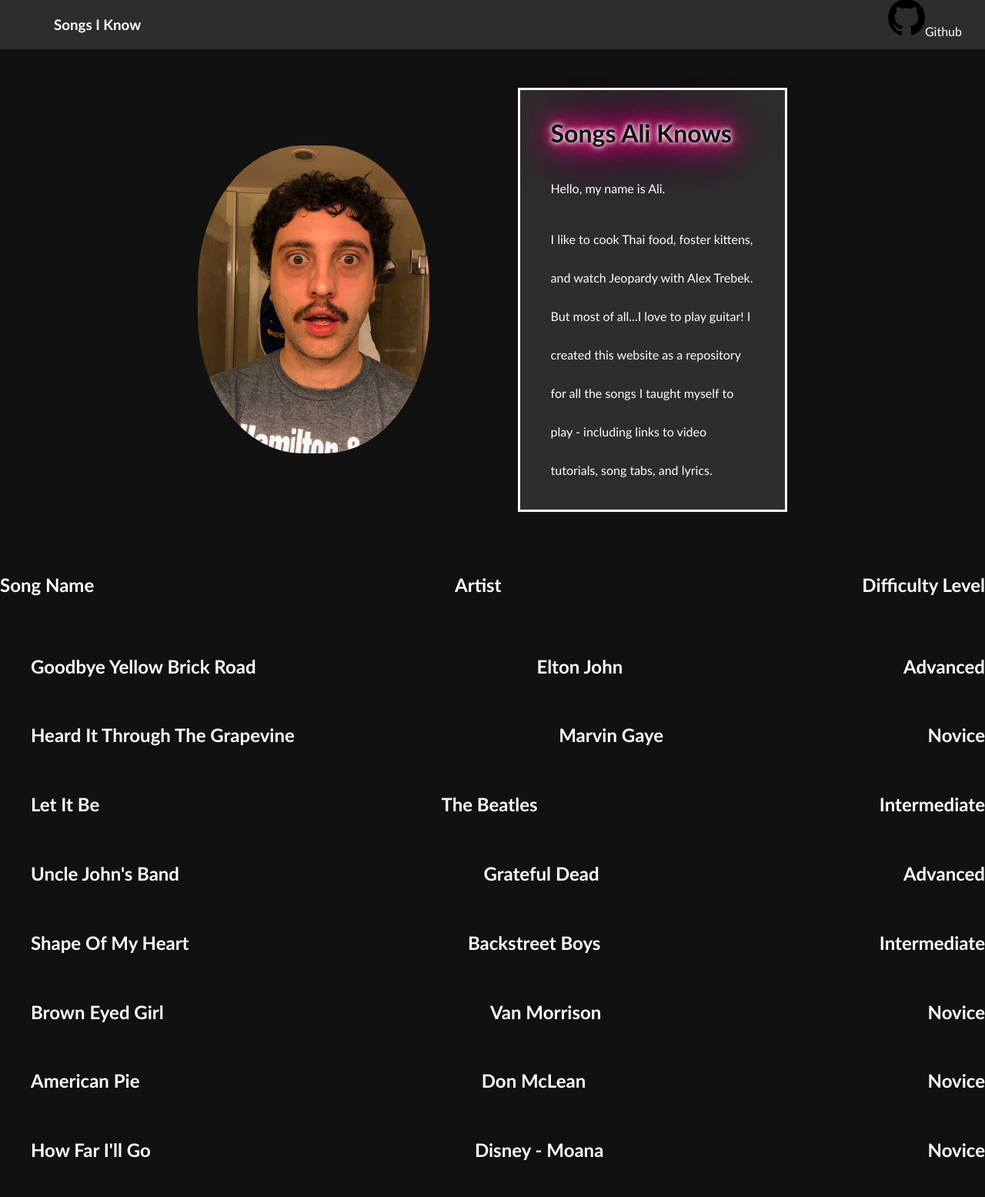
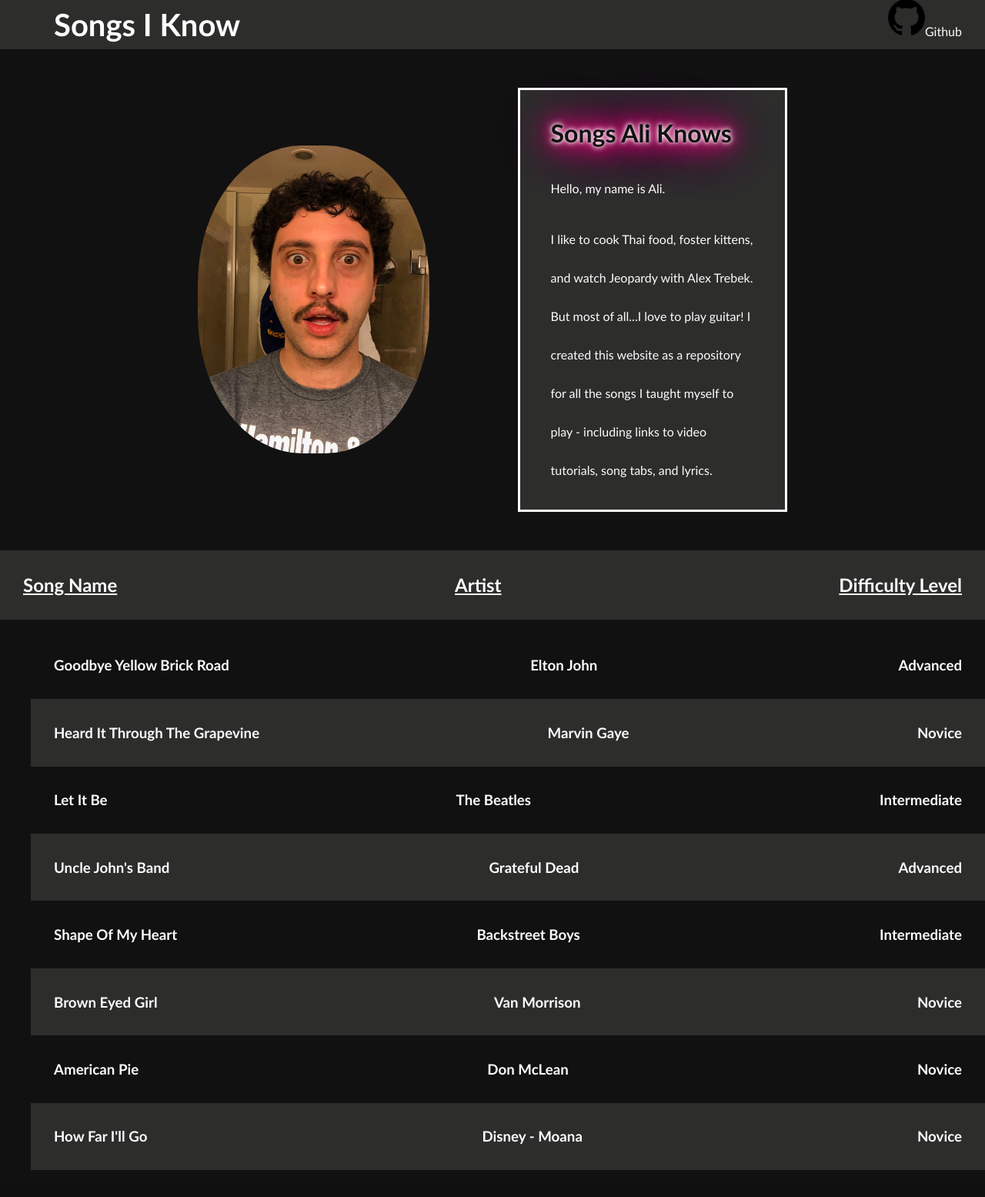
Before and after one commit to alishalabi/new-songs-i-know, a Django app: page /songapp/ in a window 1280 px wide. Shown: the whole page at 77% size. After the commit the page ends 1520 px from the top, so only its background shows below. Run offline with Django 3.2, Linux system fonts and the light colour scheme; data comes from the database, SQL or seed files in the repository.

Commit message:
Index in decent shape. Starting to work on show one page.

```diff
--- a/songapp/static/songapp/style.css
+++ b/songapp/static/songapp/style.css
@@ -68,6 +68,10 @@ img {
   justify-content: space-between;
 }
 
+.main-navbar > ul> li > h3 {
+  font-size: 2.5em;
+}
+
 
 /* ----- Index Header Elements ----- */
 .index-header {
@@ -99,18 +103,25 @@ img {
 }
 
 /* ----- Index Song Elements ----- */
-.index-row:nth-child(event) {
-  background-color: blue;
+.index-row:nth-child(even) {
+  background-color: var(--index-wrapper);
 }
 
 .index-row-top {
   display: flex;
   flex-direction: row;
   justify-content: space-between;
+  background-color: var(--index-wrapper);
+  text-decoration: underline;
+  padding-left: 30px;
+  padding-right: 30px;
 }
 
-.index-row {
+.index-row > a {
   display: flex;
   flex-direction: row;
   justify-content: space-between;
+  margin-left: 0px;
+  padding-left: 30px;
+  padding-right: 30px;
 }
--- a/songapp/templates/songapp/index.html
+++ b/songapp/templates/songapp/index.html
@@ -46,11 +46,12 @@
   {% if all_songs %}
       <ul>
       {% for song in all_songs %}
-          <div class="index-row">
-            <li><a href="{% url 'songapp:detail' song.id %}"><h2>{{ song.song_name }}</h2></a></li>
-            <li><a href="{% url 'songapp:detail' song.id %}"><h2>{{ song.artist }}</h2></a></li>
-            <li><a href="{% url 'songapp:detail' song.id %}"><h2>{{ song.experience_level }}</h2></a></li>
-          </div>
+
+          <div class="index-row"><a href="{% url 'songapp:detail' song.id %}">
+            <li><h3>{{ song.song_name }}</h3></li>
+            <li><h3>{{ song.artist }}</h3></li>
+            <li><h3>{{ song.experience_level }}</h3></li>
+          </a></div>
       {% endfor %}
       </ul>
   {% else %}
```
